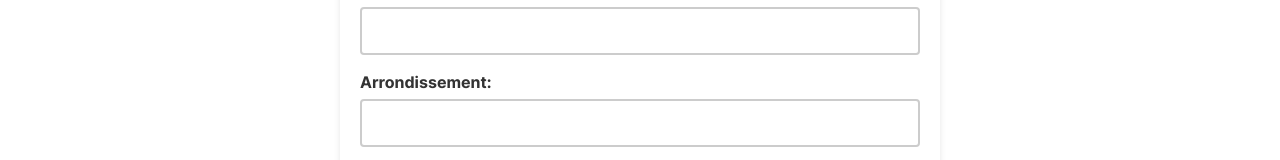
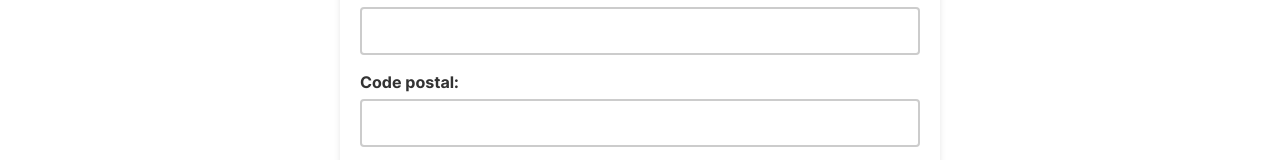
Before and after one commit to clairelacanal/repo-front, a React (Vite) app: page /new-Equipement in a window 1280 px wide. Shown: the part 310-470 px from the top of the page. Built offline with nearby package versions, Linux system fonts and the light colour scheme.

Commit message:
cp_regle

```diff
--- a/src/Components/Form/Form.jsx
+++ b/src/Components/Form/Form.jsx
@@ -58,13 +58,13 @@ function Form({ handleSubmit, data }) {
         ></textarea>
       </div>
       <div className="form-field">
-        <label htmlFor="inst_obs">Arrondissement:</label>
+        <label htmlFor="inst_cp">Code postal:</label>
         <textarea
-          name="inst_obs"
-          id="inst_obs"
+          name="inst_cp"
+          id="inst_cp"
           cols="30"
           rows="1"
-          value={formData.inst_obs}
+          value={formData.inst_cp}
           onChange={handleChange}
         ></textarea>
       </div>
```
